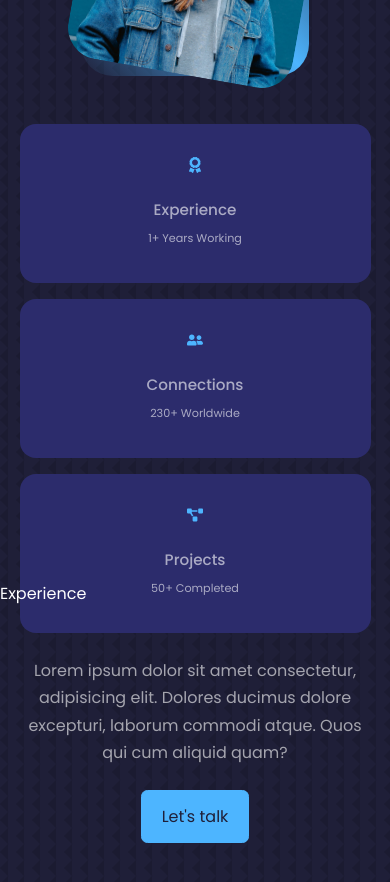
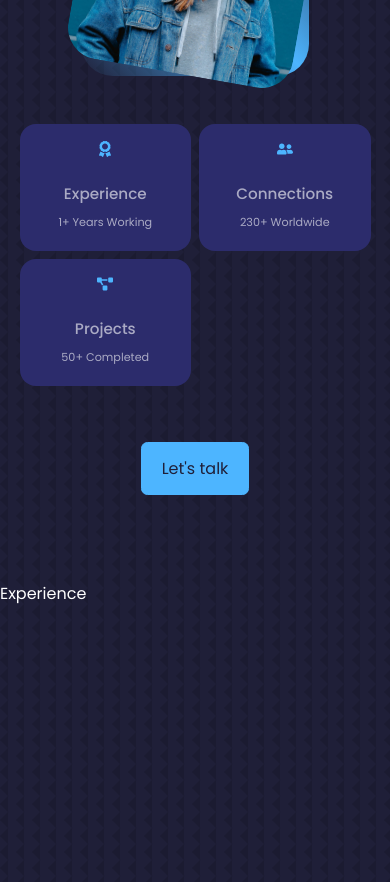
Before and after one commit to Nicolaswg/personal-portfolio, a React (Create React App) app: page / in a window 390 px wide. Shown: the part 1300-2182 px from the top of the page. Built offline with nearby package versions, Linux system fonts and the light colour scheme.

Commit message:
Solving responsive issues

```diff
--- a/src/components/about/About.jsx
+++ b/src/components/about/About.jsx
@@ -32,13 +32,6 @@ const About = () => (
             <small>50+ Completed</small>
           </article>
         </div>
-        <p>
-          Lorem ipsum dolor sit amet consectetur,
-          adipisicing elit.
-          Dolores ducimus dolore excepturi,
-          laborum commodi atque. Quos qui cum aliquid quam?
-        </p>
-
         <a href="#contact" className="btn btn-primary">Let&apos;s talk</a>
       </div>
     </div>
--- a/src/components/about/about.scss
+++ b/src/components/about/about.scss
@@ -8,7 +8,6 @@
 
 .about-me {
   width: 100%;
-  aspect-ratio: 1/1;
   border-radius: 2rem;
   background: linear-gradient(45deg, transparent, $color-primary, transparent);
   display: grid;
@@ -30,6 +29,10 @@
     margin: 2rem 0 2.6rem;
     color: $color-light;
 
+  }
+
+  a {
+    margin-top: 2rem;
   }
 }
 
@@ -88,14 +91,21 @@
 }
 
 @media screen and (max-width: 600px){
+  section {
+    margin-bottom: 2rem;
+  }
   .about-me {
     width: 65%;
     margin: 0 auto 3rem;
   }
 
   .about-cards {
-    grid-template-columns: 1fr;
-    gap: 1rem;
+    grid-template-columns: 1fr 1fr;
+    gap: 0.5rem;
+  }
+
+  .about-card {
+    padding: 1rem;
   }
 
   .about-content {
@@ -103,5 +113,9 @@
     p {
       margin: 1.5rem 0;
     }
+
+    a {
+      margin-top: 3.5rem;
+    }
   }
 }
```
